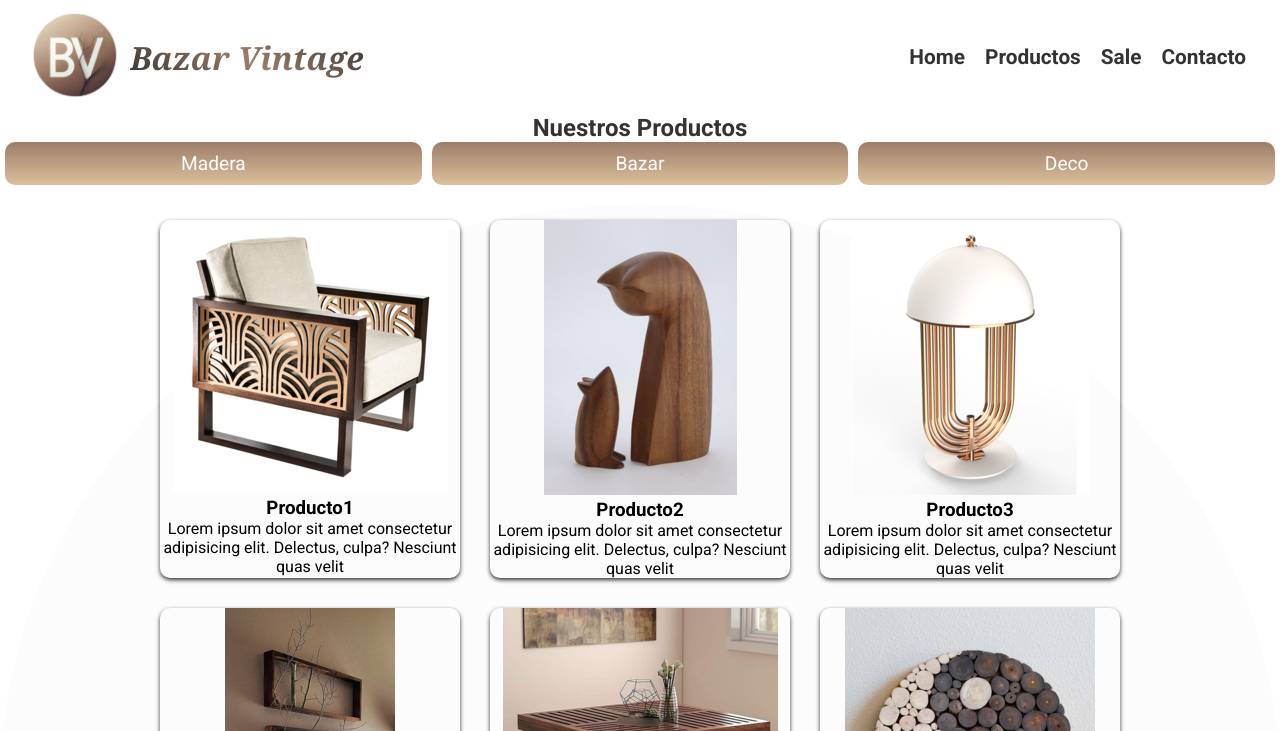
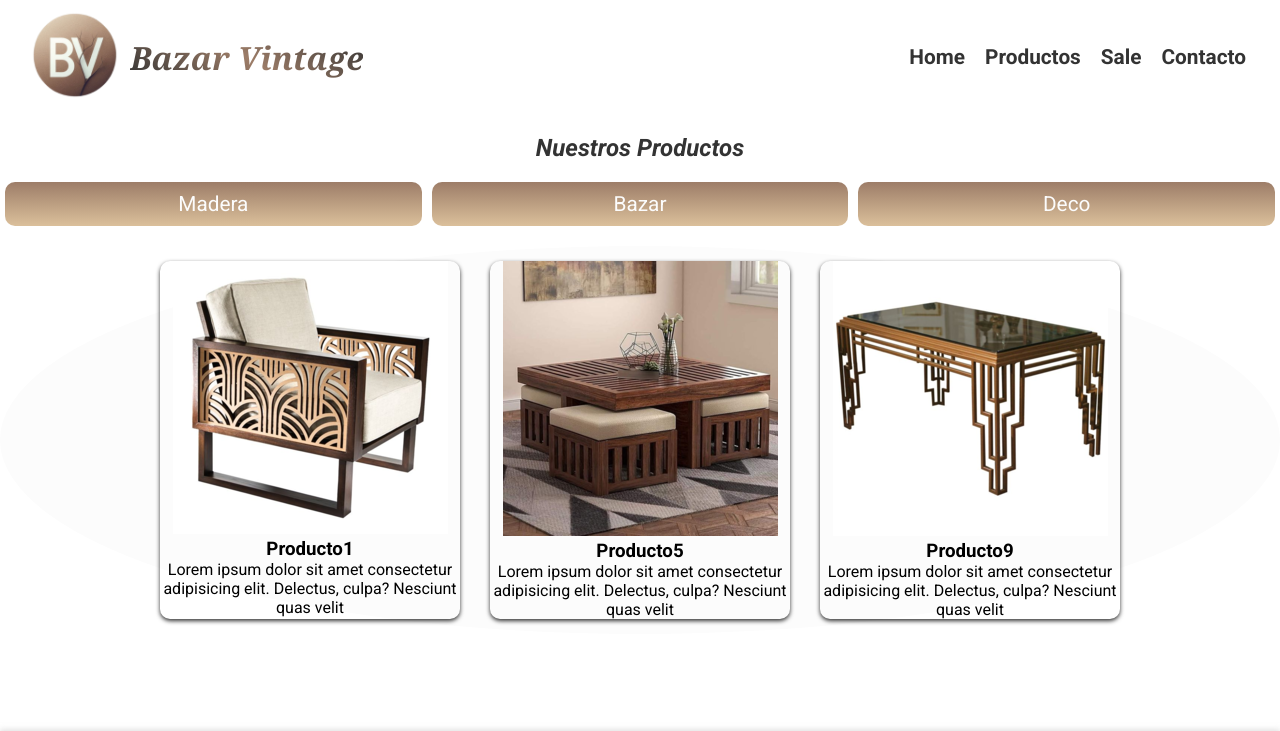
Before and after one commit to AndresQ-Dev/BazarVintage, a plain HTML site: page pages/Products.html in a window 1280 px wide. Both pictures are taken after a click on the button "Madera". Shown: the top 731 px of the page. Drawn offline with Linux system fonts and the light colour scheme.

Commit message:
add new featured in Products...

```diff
--- a/pages/Products.html
+++ b/pages/Products.html
@@ -38,53 +38,55 @@
     </div>
 
     <div class="filters">
-        <input type="button" value="Madera">
-        <input type="button" value="Bazar">
-        <input type="button" value="Deco">
+        <input type="button" value="Madera" id="filtro_madera">
+        <input type="button" value="Bazar" id="filtro_bazar">
+        <input type="button" value="Deco" id="filtro_deco">
+        <!-- <input type="button" value="Todo" id="filtro_todo"> -->
+
     </div>
 
     <div class="cards">
-        <div class="card">
+        <div class="card" cat="madera">
             <img src="../images/chair1.png" alt="">
             <h3>Producto1</h3>
             <p>Lorem ipsum dolor sit amet consectetur adipisicing elit. Delectus, culpa? Nesciunt quas velit</p>
         </div>
-        <div class="card">
+        <div class="card" cat="deco">
             <img src="../images/cat_mouse.png" alt="">
             <h3>Producto2</h3>
             <p>Lorem ipsum dolor sit amet consectetur adipisicing elit. Delectus, culpa? Nesciunt quas velit</p>
         </div>
-        <div class="card">
+        <div class="card" cat="deco">
             <img src="../images/lamp.png" alt="">
             <h3>Producto3</h3>
             <p>Lorem ipsum dolor sit amet consectetur adipisicing elit. Delectus, culpa? Nesciunt quas velit</p>
         </div>
-        <div class="card">
+        <div class="card" cat="deco">
             <img src="../images/frame_branchs.png" alt="">
             <h3>Producto4</h3>
             <p>Lorem ipsum dolor sit amet consectetur adipisicing elit. Delectus, culpa? Nesciunt quas velit</p>
         </div>
-        <div class="card">
+        <div class="card" cat="madera">
             <img src="../images/modular_table.png" alt="">
             <h3>Producto5</h3>
             <p>Lorem ipsum dolor sit amet consectetur adipisicing elit. Delectus, culpa? Nesciunt quas velit</p>
         </div>
-        <div class="card">
+        <div class="card" cat="deco">
             <img src="../images/yinyang_frame.png" alt="">
             <h3>Producto6</h3>
             <p>Lorem ipsum dolor sit amet consectetur adipisicing elit. Delectus, culpa? Nesciunt quas velit</p>
         </div>
-        <div class="card">
+        <div class="card" cat="bazar">
             <img src="../images/sugar_bowl.png" alt="">
             <h3>Producto7</h3>
             <p>Lorem ipsum dolor sit amet consectetur adipisicing elit. Delectus, culpa? Nesciunt quas velit</p>
         </div>
-        <div class="card">
+        <div class="card" cat="bazar">
             <img src="../images/vintage_teapot.png" alt="">
             <h3>Producto8</h3>
             <p>Lorem ipsum dolor sit amet consectetur adipisicing elit. Delectus, culpa? Nesciunt quas velit</p>
         </div>
-        <div class="card">
+        <div class="card" cat="madera">
             <img src="../images/retro_Ziggurat_Table.png" alt="">
             <h3>Producto9</h3>
             <p>Lorem ipsum dolor sit amet consectetur adipisicing elit. Delectus, culpa? Nesciunt quas velit</p>
@@ -98,5 +100,6 @@
 
         &copy; Bazar Vintage 2024
     </footer>
+<script src="../scrip.js"></script>
 </body>
 </html>
--- /dev/null
+++ b/scrip.js
@@ -0,0 +1,22 @@
+document.addEventListener('DOMContentLoaded', function () {
+    const filterButtons = document.querySelectorAll('.filters input');
+    const cards = document.querySelectorAll('.card');
+
+    filterButtons.forEach(button => {
+        button.addEventListener('click', function () {
+            const category = this.value.toLowerCase();
+
+            cards.forEach(card => {
+                if (category === 'todo') {
+                    card.classList.remove('hidden');
+                } else {
+                    if (card.getAttribute('cat') === category) {
+                        card.classList.remove('hidden');
+                    } else {
+                        card.classList.add('hidden');
+                    }
+                }
+            });
+        });
+    });
+});
--- a/style.css
+++ b/style.css
@@ -318,6 +318,8 @@ footer {
     align-content: center;
     justify-content: center;
     color: #333;
+    padding: 20px;
+    font-style: italic;
 }
 
 .filters{
@@ -334,10 +336,18 @@ footer {
     margin: 0 5px;
     border-radius: 10px;
     transition: background-color 0.5s ease, transform 0.5s ease;
-    font-size: 1.2em;
+    font-size: 1.3em;
 }
 
 .filters input[type="button"]:hover{
     box-shadow: 0px 5px 5px rgba(0, 0, 0, 0.4);
     transform: scale(0.95);
 }
+
+/* .card:not([cat="deco"]){
+    display: none;
+} */
+
+.hidden{
+    display: none;
+}
```
